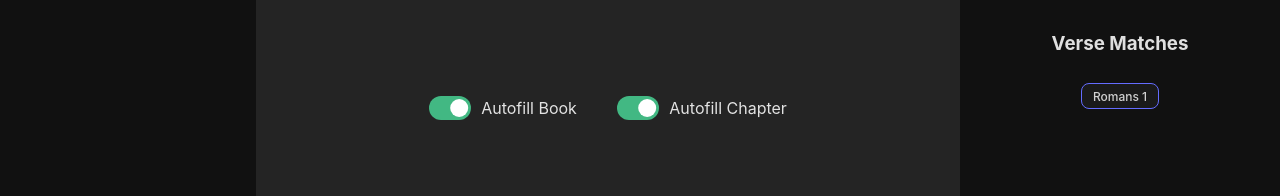
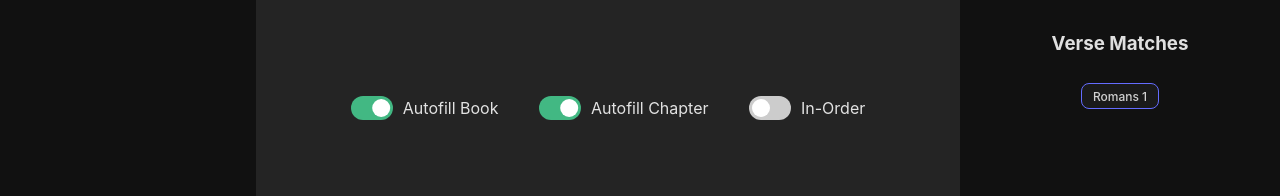
Before and after one commit to MasterTemple/Scripture-Reference-Memorizer, a SvelteKit app: page / in a window 1280 px wide. Shown: the part 444-640 px from the top of the page. Built offline with nearby package versions, Linux system fonts and the light colour scheme; no server answers; the database is empty.

Commit message:
added option to quiz myself in order

```diff
--- a/package.json
+++ b/package.json
@@ -27,6 +27,7 @@
     "dotenv": "^16.0.3",
     "hammerjs": "^2.0.8",
     "sqlite3": "^5.1.6",
-    "svelte-swipe": "^1.9.2"
+    "svelte-swipe": "^1.9.2",
+    "swiper": "^9.3.1"
   }
 }
--- a/src/routes/app/+page.svelte
+++ b/src/routes/app/+page.svelte
@@ -6,36 +6,35 @@
   import History from "./History.svelte";
   import Selection from "./Selection.svelte";
   import Settings from "./Settings.svelte";
+  import { activePageIndex } from "./stores.js";
+  import { swipe } from "./swipe.js";
 
-  let container;
+  function swipeLeft() {
+    $activePageIndex = Math.min($activePageIndex + 1, 2);
+  }
+
+  function swipeRight() {
+    $activePageIndex = Math.max($activePageIndex - 1, 0);
+  }
 
   onMount(() => {
     if(isMobile) {
-      // const container = document.querySelector('.container');
-      // let currentSection = 0;
 
-      // container.addEventListener('pointermove', () => {
-      //   window.scroll({
-      //     top: 0,
-      //     left: 0,
-      //     behavior: 'smooth'
-      //   });
-      //   console.log("I am called");
-      //   const sectionWidth = container.clientWidth;
-      //   const scrollLeft = container.scrollLeft;
-      //   const sectionIndex = Math.floor(scrollLeft / sectionWidth);
-
-      //   if (sectionIndex !== currentSection) {
-      //     currentSection = sectionIndex;
-      //     console.log(`Scrolled to section ${currentSection}`);
-      //   }
-      // });
     }
   })
 
 </script>
 
-<div class="row container" bind:this={container}>
+<div class="overflow-hidden"
+
+use:swipe={{ onSwipeLeft: swipeLeft, onSwipeRight: swipeRight }}
+style="transform: translateX(-{$activePageIndex * 100}vw);"
+>
+<!-- use:swipe={{ onSwipeLeft: swipeLeft, onSwipeRight: swipeRight }}
+style="transform: translateX(-{$activePageIndex * 100}vw);" -->
+
+<div class="row container"
+>
   <div class="nav page">
     <History />
   </div>
@@ -50,20 +49,32 @@
   </div>
 </div>
 
+</div>
+
 <style>
   @media(max-width: 768) {
+    .overflow-hidden {
+      overflow: hidden;
+      width: 100vw;
+      max-width: 100vw;
+      height: 100vh;
+      position: relative;
+    }
     .container {
       display: flex;
       flex-wrap: nowrap;
-      width: 300vw;
+      width: 100vw;
+      max-width: 100vw;
       height: 100vh;
-      overflow-x: scroll;
-      scroll-snap-type: x mandatory;
+      overflow: hidden;
+      /* overflow-x: hidden !important; */
+      /* scroll-behavior: none; */
+      /* scroll-snap-type: x mandatory; */
     }
     .page {
       width: 100vw;
       height: 100vh;
-      scroll-snap-align: start;
+      /* scroll-snap-align: start; */
     }
   }
 
--- a/src/routes/app/Content.svelte
+++ b/src/routes/app/Content.svelte
@@ -1,7 +1,7 @@
 <script>
   import { onMount } from "svelte";
   import { addHistory, getBookTitle, getRandomElement, getVerse } from "./functions.js";
-  import { autoFillBook, autoFillChapter, options } from "./stores.js";
+  import { autoFillBook, autoFillChapter, options, sortBibleVerses } from "./stores.js";
 
   let reference;
   let verse;
@@ -21,9 +21,17 @@
   });
 
 
-  // randomly select reference then set book/chapter/verse accordingly (along with the content)
   async function changeVerse() {
-    reference = getRandomElement($options);
+    // get next verse
+    if($sortBibleVerses) {
+      let index = $options.findIndex((o) => o === reference) + 1;
+      if(index > $options.length - 1)
+        index = 0;
+      reference = $options[index]
+    }
+    // randomly select reference then set book/chapter/verse accordingly (along with the content)
+    else
+      reference = getRandomElement($options);
     bookName = reference.match(/[\w\s]+(?=\s+\d)/g)?.[0];
     chapterNumber = reference.match(/\d+(?=:)/)?.[0];
     verseNumber = reference.match(/(?<=:)\d+/)?.[0];
@@ -54,7 +62,7 @@
     const guess = `${getBookTitle(b)} ${c}:${v}`;
     // isCorrect = reference === guess;
     // make individual comparisons for more in-depth feedback
-    bookIsCorrect = bookName.trim() === b.trim();
+    bookIsCorrect = getBookTitle(bookName.trim()) === b.trim();
     chapterIsCorrect = chapterNumber == c;
     verseIsCorrect = verseNumber == v;
 
--- a/src/routes/app/Settings.svelte
+++ b/src/routes/app/Settings.svelte
@@ -1,7 +1,8 @@
 <script>
-  import { autoFillBook, autoFillChapter } from "./stores";
+  import { autoFillBook, autoFillChapter, sortBibleVerses } from "./stores";
   const autoFillBookLabel = "Autofill Book";
   const autoFillChapterLabel = "Autofill Chapter";
+  const sortBibleVersesLabel = "In-Order";
 </script>
 
 <div id="settings" class="row">
@@ -26,6 +27,17 @@
       <span class="slider round" />
     </label>
     <p>{autoFillChapterLabel}</p>
+  </div>
+  <div class="row setting">
+    <label class="switch">
+      <input
+        type="checkbox"
+        bind:checked={$sortBibleVerses}
+        on:change={sortBibleVerses.update((b) => b)}
+      />
+      <span class="slider round" />
+    </label>
+    <p>{sortBibleVersesLabel}</p>
   </div>
 </div>
 
--- a/src/routes/app/stores.js
+++ b/src/routes/app/stores.js
@@ -5,3 +5,6 @@ export const options = writable(["Romans 1:1"]);
 // settings
 export const autoFillBook = writable(true);
 export const autoFillChapter = writable(true);
+export const sortBibleVerses = writable(false);
+
+export const activePageIndex = writable(0);
--- /dev/null
+++ b/src/routes/app/swipe.js
@@ -0,0 +1,28 @@
+export function swipe(node, { onSwipeLeft, onSwipeRight }) {
+  let startX;
+
+  function handleTouchStart(event) {
+    startX = event.touches[0].clientX;
+  }
+
+  function handleTouchEnd(event) {
+    const endX = event.changedTouches[0].clientX;
+    const diffX = startX - endX;
+
+    if (diffX > 50 && onSwipeLeft) {
+      onSwipeLeft();
+    } else if (diffX < -50 && onSwipeRight) {
+      onSwipeRight();
+    }
+  }
+
+  node.addEventListener("touchstart", handleTouchStart);
+  node.addEventListener("touchend", handleTouchEnd);
+
+  return {
+    destroy() {
+      node.removeEventListener("touchstart", handleTouchStart);
+      node.removeEventListener("touchend", handleTouchEnd);
+    },
+  };
+}
```
Also changed, not shown: 1 other file (tests, documents, lock files or other folders).
